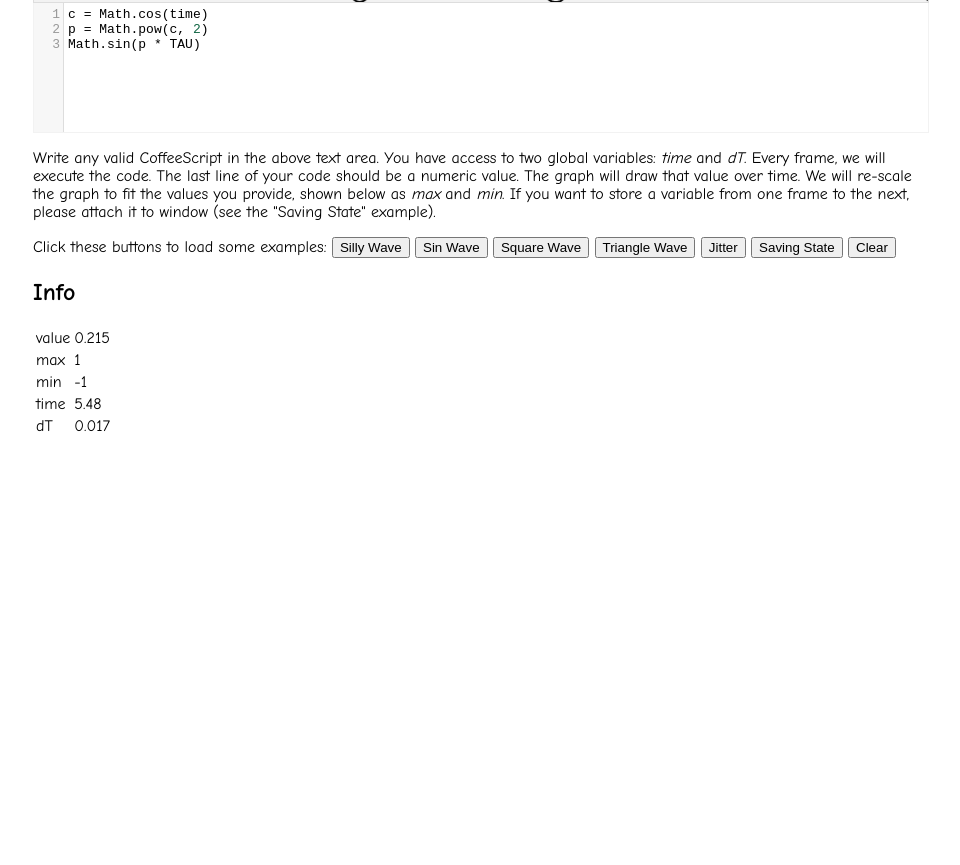
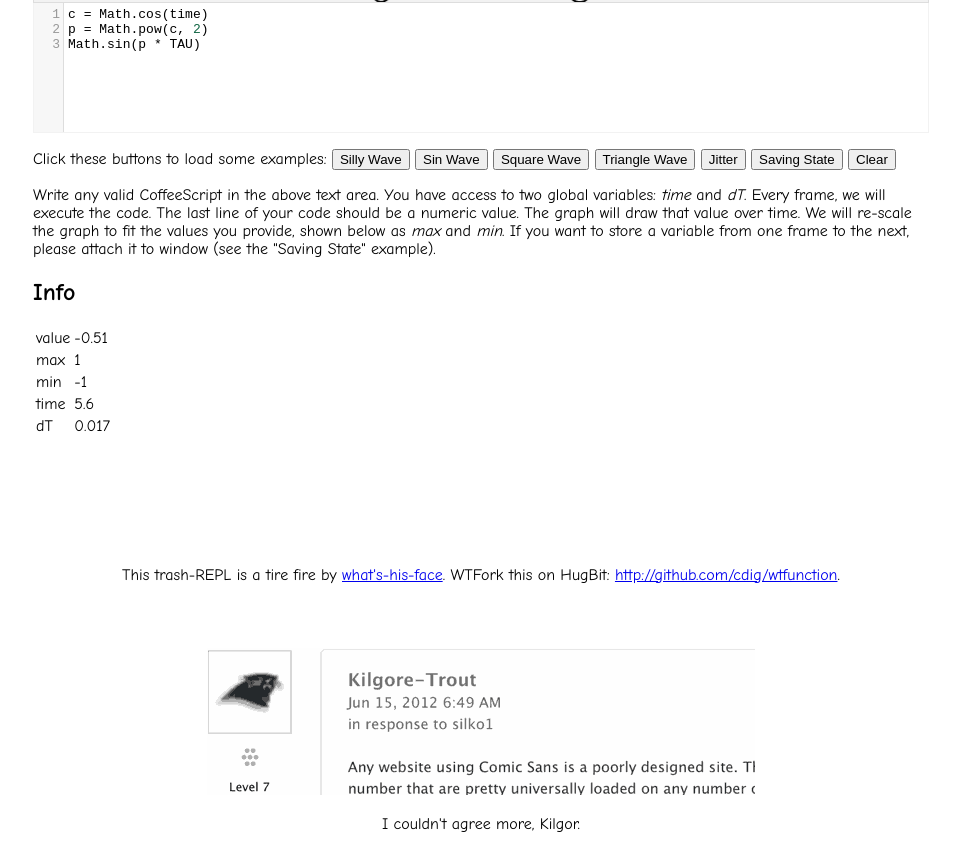
Before and after one commit to cdig/wtfunction, a website: page public/index.html in a window 1280 px wide. Shown: the part 413-1278 px from the top of the page, without its empty margins (159-1119 px from the left). Before the commit the page ends 867 px from the top, so only its background shows below. Drawn offline with nearby package versions, Linux system fonts and the light colour scheme.

Commit message:
Add some attitude

```diff
--- a/public/index.html
+++ b/public/index.html
@@ -38,7 +38,6 @@ window.ready = function(fn) {
   <canvas></canvas>
   <textarea id="repl_source" rows="100" spellcheck="false"></textarea>
   <pre id="repl_results"></pre>
-  <p>Write any valid CoffeeScript in the above text area. You have access to two global variables: <em>time</em> and <em>dT</em>. Every frame, we will execute the code. The last line of your code should be a numeric value. The graph will draw that value over time. We will re-scale the graph to fit the values you provide, shown below as <em>max</em> and <em>min</em>. If you want to store a variable from one frame to the next, please attach it to window (see the "Saving State" example).</p>
   <p>Click these buttons to load some examples:
   <button wtf-type="silly">Silly Wave</button>
   <button wtf-type="sin">Sin Wave</button>
@@ -48,6 +47,7 @@ window.ready = function(fn) {
   <button wtf-type="state">Saving State</button>
   <button wtf-type="clear">Clear</button>
   </p>
+  <p>Write any valid CoffeeScript in the above text area. You have access to two global variables: <em>time</em> and <em>dT</em>. Every frame, we will execute the code. The last line of your code should be a numeric value. The graph will draw that value over time. We will re-scale the graph to fit the values you provide, shown below as <em>max</em> and <em>min</em>. If you want to store a variable from one frame to the next, please attach it to window (see the "Saving State" example).</p>
   <h2>Info</h2>
   <table>
     <tr><td>value</td><td value="value"></td></tr>
@@ -56,5 +56,15 @@ window.ready = function(fn) {
     <tr><td>time</td><td value="time"></td></tr>
     <tr><td>dT</td><td value="dT"></td></tr>
   </table>
+  <footer>
+    <p>
+      This trash-REPL is a tire fire by <a href="https://twitter.com/spiralganglion">what's-his-face</a>.
+      WTFork this on HugBit: <a href="http://github.com/cdig/wtfunction">http://github.com/cdig/wtfunction</a>.
+    </p>
+    <img src="comic.png">
+    <p>
+      I couldn't agree more, Kilgor.
+    </p>
+  </footer>
 </body>
 </html>
--- a/public/styles.css
+++ b/public/styles.css
@@ -1 +1 @@
-*{box-sizing:border-box}html,body,canvas{margin:0;padding:0}html{width:100%;height:100%}body{max-width:60em;padding:1em 2em;margin:0 auto;font-family:"Comic Sans MS"}canvas{display:block;width:100%;height:20em;background:#F2F2F2;border:1px solid #DDD}.CodeMirror{width:100%;height:10em;border:1px solid #F2F2F2;border-top:0}
+*{box-sizing:border-box}html,body,canvas{margin:0;padding:0}html{width:100%;height:100%}body{max-width:60em;padding:1em 2em;margin:0 auto;font-family:"Comic Sans MS"}canvas{display:block;width:100%;height:20em;background:#F2F2F2;border:1px solid #DDD}.CodeMirror{width:100%;height:10em;border:1px solid #F2F2F2;border-top:0}footer{margin-top:8em;text-align:center}footer img{margin-top:3em}
--- a/source/style.scss
+++ b/source/style.scss
@@ -31,3 +31,11 @@ canvas {
   border: 1px solid #F2F2F2;
   border-top: 0;
 }
+
+footer {
+  margin-top: 8em;
+  text-align: center;
+  img {
+    margin-top: 3em;
+  }
+}
```
Also changed, not shown: source/index.html (+11 -1 lines), public/comic.png (added), source/comic.png (added).
